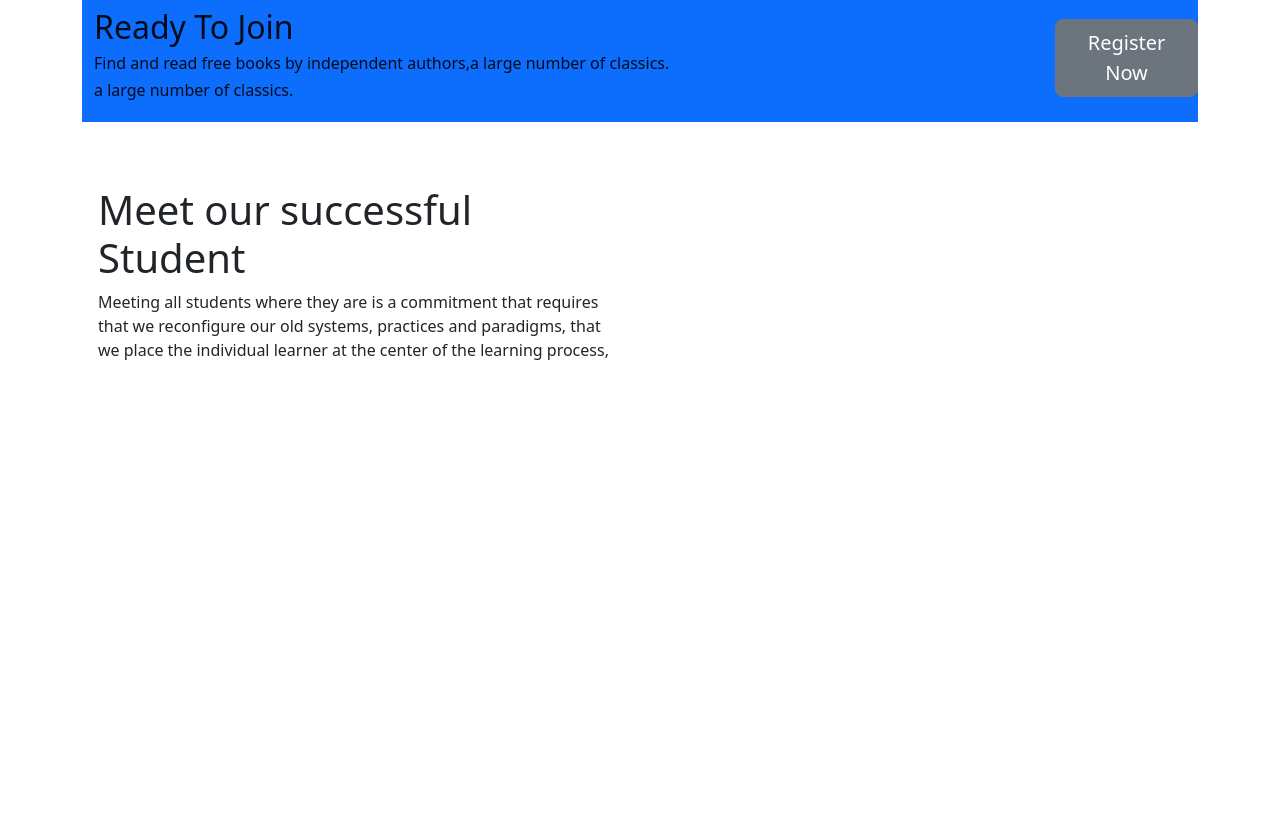
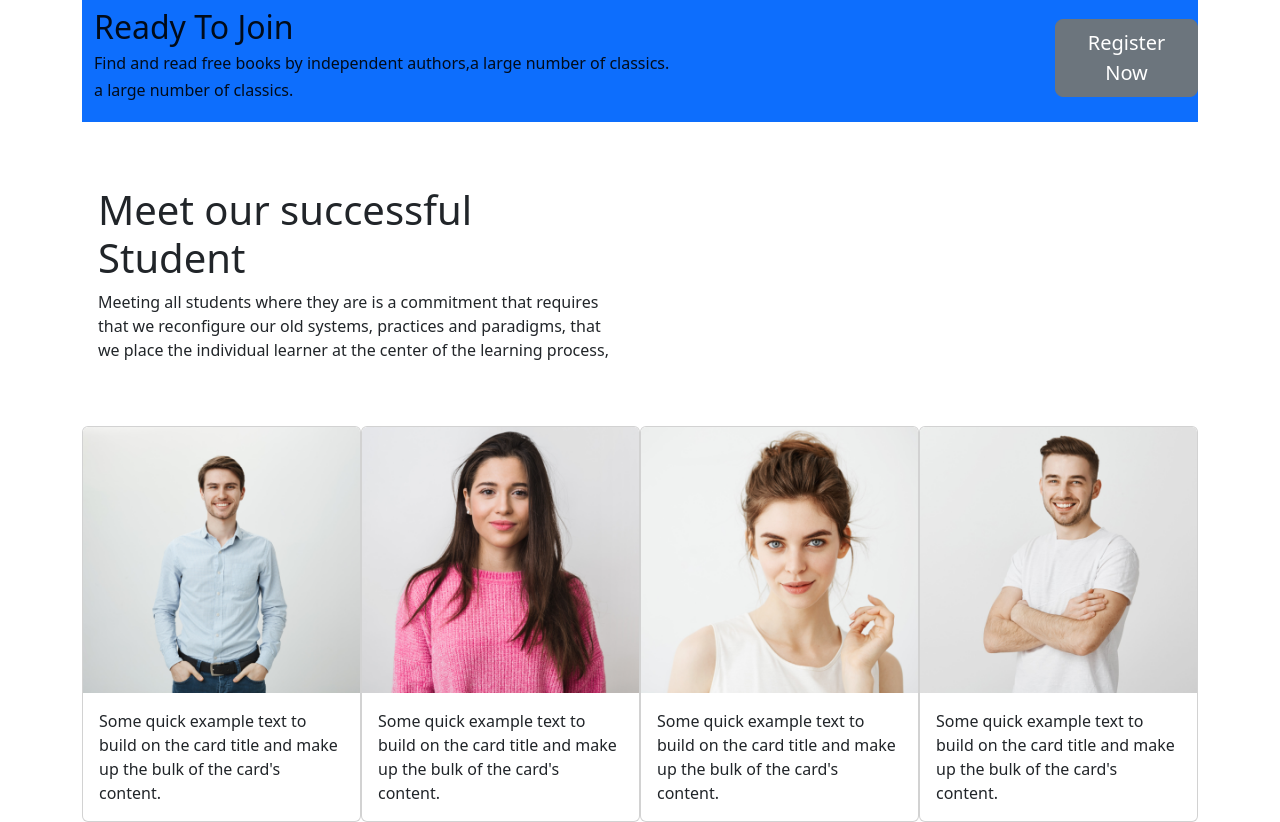
Before and after one commit to iraesha9/ASSIGNMENT, a plain HTML site: page index.html in a window 1280 px wide. Shown: the part 1985-2807 px from the top of the page. Before the commit the page ends 2411 px from the top, so only its background shows below. Drawn offline with nearby package versions, Linux system fonts and the light colour scheme.

Commit message:
six commit

```diff
--- a/index.html
+++ b/index.html
@@ -244,3 +244,31 @@
       </div>
     </section>
     <section>
+        <div class="container">
+            <div class=" d-flex">
+              <div class="card" style="width: 18rem;">
+                <img src="image/student-1.png" class="card-img-top" alt="...">
+                <div class="card-body">
+                  <p class="card-text">Some quick example text to build on the card title and make up the bulk of the card's content.</p>
+                </div>
+              </div>
+              <div class="card" style="width: 18rem;">
+                <img src="image/student-2.png" class="card-img-top" alt="...">
+                <div class="card-body">
+                  <p class="card-text">Some quick example text to build on the card title and make up the bulk of the card's content.</p>
+                </div>
+              </div>
+              <div class="card" style="width: 18rem;">
+                <img src="image/student-4.png" class="card-img-top" alt="...">
+                <div class="card-body">
+                  <p class="card-text">Some quick example text to build on the card title and make up the bulk of the card's content.</p>
+                </div>
+              </div>
+              <div class="card" style="width: 18rem;">
+                <img src="image/student-3.png" class="card-img-top" alt="...">
+                <div class="card-body">
+                  <p class="card-text">Some quick example text to build on the card title and make up the bulk of the card's content.</p>
+                </div>
+              </div>
+             </div>
+            </section>
```
